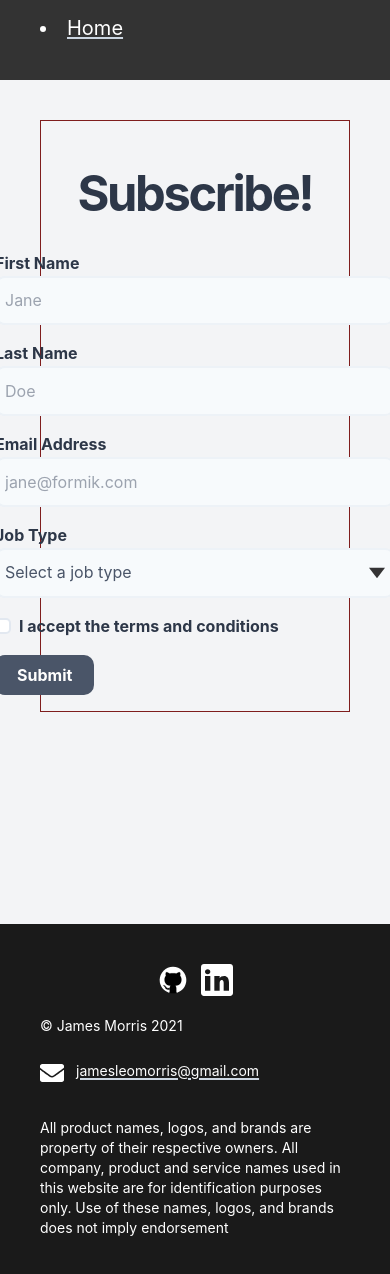
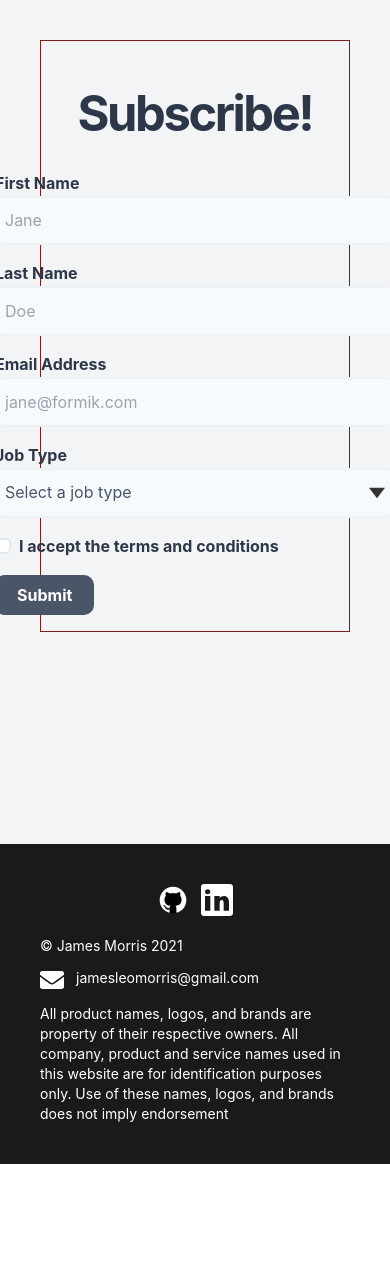
Before and after one commit to jleomorris/formik-practice, a Next.js app: page / in a window 390 px wide. Shown: the top 1274 px of the page. After the commit the page ends 1164 px from the top, so only its background shows below. Built offline with nearby package versions, Linux system fonts and the light colour scheme.

Commit message:
Update Footer styling

```diff
--- a/components/Footer/index.tsx
+++ b/components/Footer/index.tsx
@@ -7,8 +7,8 @@ import Image from 'next/image';
 
 const Footer: React.FC = () => {
   return (
-    <div className='footer justify-center bg-blackLighter text-white text-sm py-10 px-10 xl:px-40'>
-      <div className='links flex justify-center items-center mb-5 sm:mb-0'>
+    <div className='justify-center px-10 py-10 text-sm text-white footer bg-blackLighter xl:px-40'>
+      <div className='flex items-center justify-center mb-5 links sm:mb-0'>
         <a
           target='_blank'
           rel='noreferrer'
@@ -38,19 +38,22 @@ const Footer: React.FC = () => {
           </div>
         </a>
       </div>
-      <div className='copyright-contact space-y-3'>
-        <p>© James Morris {new Date().getFullYear()}</p>
+      <div className='space-y-3 copyright-contact'>
+        <p className='m-0'>© James Morris {new Date().getFullYear()}</p>
         <a href='mailTo:james-morris2010@hotmail.co.uk' className='block'>
           <div className='flex'>
             <div className='relative w-12 h-6 -ml-3'>
               <Image src={mail} alt='mail' layout='fill' />
             </div>
-            <p style={{ display: 'inline-block', wordBreak: 'break-all' }}>
+            <p
+              className='m-0'
+              style={{ display: 'inline-block', wordBreak: 'break-all' }}
+            >
               jamesleomorris@gmail.com
             </p>
           </div>
         </a>
-        <p>
+        <p className='m-0'>
           All product names, logos, and brands are property of their respective
           owners. All company, product and service names used in this website
           are for identification purposes only. Use of these names, logos, and
--- a/pages/_app.tsx
+++ b/pages/_app.tsx
@@ -16,7 +16,7 @@ function MyApp({ Component, pageProps }: AppProps) {
         // initial={false}
         onExitComplete={() => window.scrollTo(0, 0)}
       >
-        <Nav />
+        {/* <Nav /> */}
         <Component {...pageProps} />
         <Footer />
       </AnimatePresence>
--- a/styles/globals.css
+++ b/styles/globals.css
@@ -135,7 +135,7 @@ p > *:last-child {
 
 a {
   color: inherit;
-  text-decoration: underline;
+  /* text-decoration: underline; */
   text-decoration-color: var(--text-decoration-color);
   -webkit-text-decoration-color: var(--text-decoration-color);
   border-radius: 5px;
```
